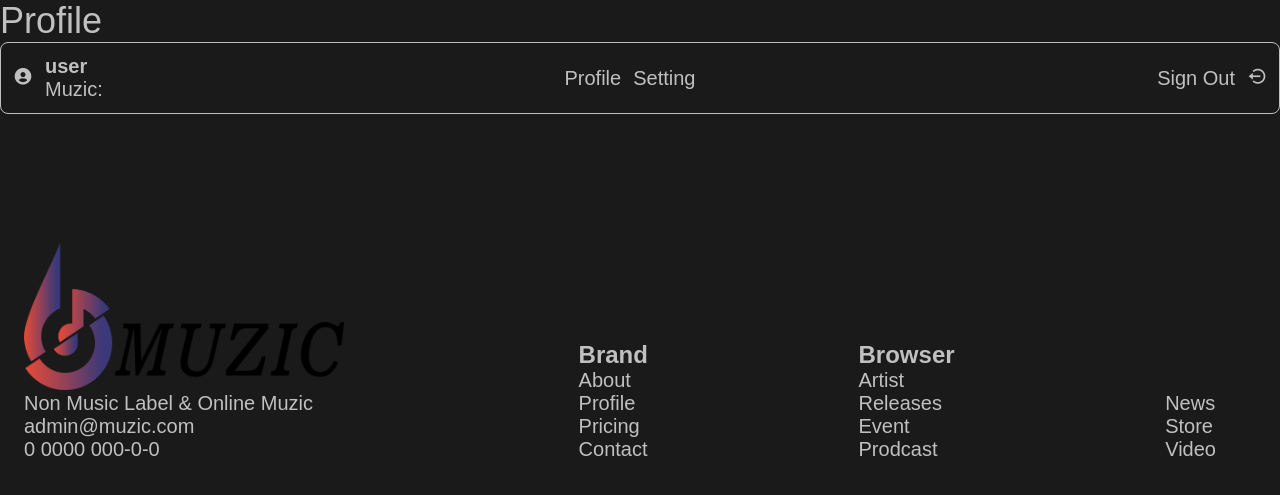
After one commit to theneonstark/Muzic, a PHP site: page /loginprofile.php in a window 1280 px wide. The commit adds this page. Shown: the top 495 px of the page. Run offline with PHP 8.4, Linux system fonts and the light colour scheme; some web fonts are replaced.

Commit message:
add error page and fix bugs in ajax made other profile page

```diff
--- a/css/index.css
+++ b/css/index.css
@@ -61,10 +61,6 @@ body {
     top: 0;
     left: 0;
     bottom: 0;
-}
-
-.sidebar ul {
-    /* margin-top: var(--fore-size); */
 }
 
 .sidebar ul li {
@@ -528,6 +524,7 @@ textarea {
 
 .f_layout {
     margin-left: var(--fore-size);
+    cursor:pointer;
 }
 
 .wide_player {
--- a/javascript/refresh.js
+++ b/javascript/refresh.js
@@ -8,15 +8,15 @@ $(document).ready(function(){
             const link_name = link.innerText.toString().toLowerCase();
             console.log(link_name)
             if(elem.id == ids){
-                alert('again')
                 $.ajax({
-                    url: `${link_name}.php`,
+                    url: `${link_name}php`,
                     success: function(res){
                         $('main').html(res);
+                    },
+                    error: function(data) {
+                        console.log('Error');
                     }
                 })
-                }else{
-                    alert('no')
                 }
         })
     })
--- /dev/null
+++ b/loginprofile.php
@@ -0,0 +1,73 @@
+<!DOCTYPE html>
+<html lang="en">
+
+<head>
+    <meta charset="UTF-8">
+    <meta name="viewport" content="width=device-width, initial-scale=1.0">
+    <title>Profile</title>
+    <link rel="stylesheet" href="css/index.css">
+    <script src="https://code.jquery.com/jquery-3.7.1.js" integrity="sha256-eKhayi8LEQwp4NKxN+CfCh+3qOVUtJn3QNZ0TciWLP4=" crossorigin="anonymous"></script>
+
+</head>
+
+<body>
+
+
+        <div class="container">
+            <section class="profile_bar">
+                <h1>Profile</h1>
+                <div class="profile_head">
+                    <div class="profile_first">
+                    <div class="profile_logo">
+                        <i class='bx bxs-user-circle' ></i>
+                    </div>
+                    <div class="profile_info">
+                        <h4> user</h4>
+                        <p>Muzic:</p>
+                    </div>
+                    </div>
+                    <div class="features">
+                        <a href="#">Profile</a>
+                        <a href="#">Setting</a>
+                    </div>
+                    <div class="signing_off">
+                        <a href="#">Sign Out</a>
+                        <a href="#"><i class='bx bx-log-out-circle' id="logout_btn"></i></a>
+                    </div>
+                </div>
+            </section>
+            <section class="footer">
+                <div class="footer_layout">
+                    <div class="contact_layout f_layout">
+                        <img src="img/logo.png" alt="">
+                        <p>Non Music Label & Online Muzic</p>
+                        <p>admin@muzic.com</p>
+                        <p>0 0000 000-0-0</p>
+                    </div>
+                    <div class="Brand_layout f_layout">
+                        <h1>Brand</h1>
+                        <p class="link">About</p>
+                        <p class="link">Profile</p>
+                        <p class="link">Pricing</p>
+                        <p class="link">Contact</p>
+                    </div>
+                    <div class="Browser_layout f_layout">
+                        <h1>Browser</h1>
+                        <p class="link">Artist</p>
+                        <p class="link">Releases</p>
+                        <p class="link">Event</p>
+                        <p class="link">Prodcast</p>
+                    </div>
+                    <div class="Browser_layout_right f_layout">
+                        <p></p>
+                        <p class="link">News</p>
+                        <p class="link">Store</p>
+                        <p class="link">Video</p>
+                    </div>
+                </div>
+            </section>
+        </div>
+        <script src="javascript/main.js"></script>
+    <script src="javascript/refresh.js"></script>
+</body>
+</html>
```
Also changed, not shown: css/error.css (added, +34 -0 lines), error.php (added, +38 -0 lines), profile.php (+15 -22 lines).
